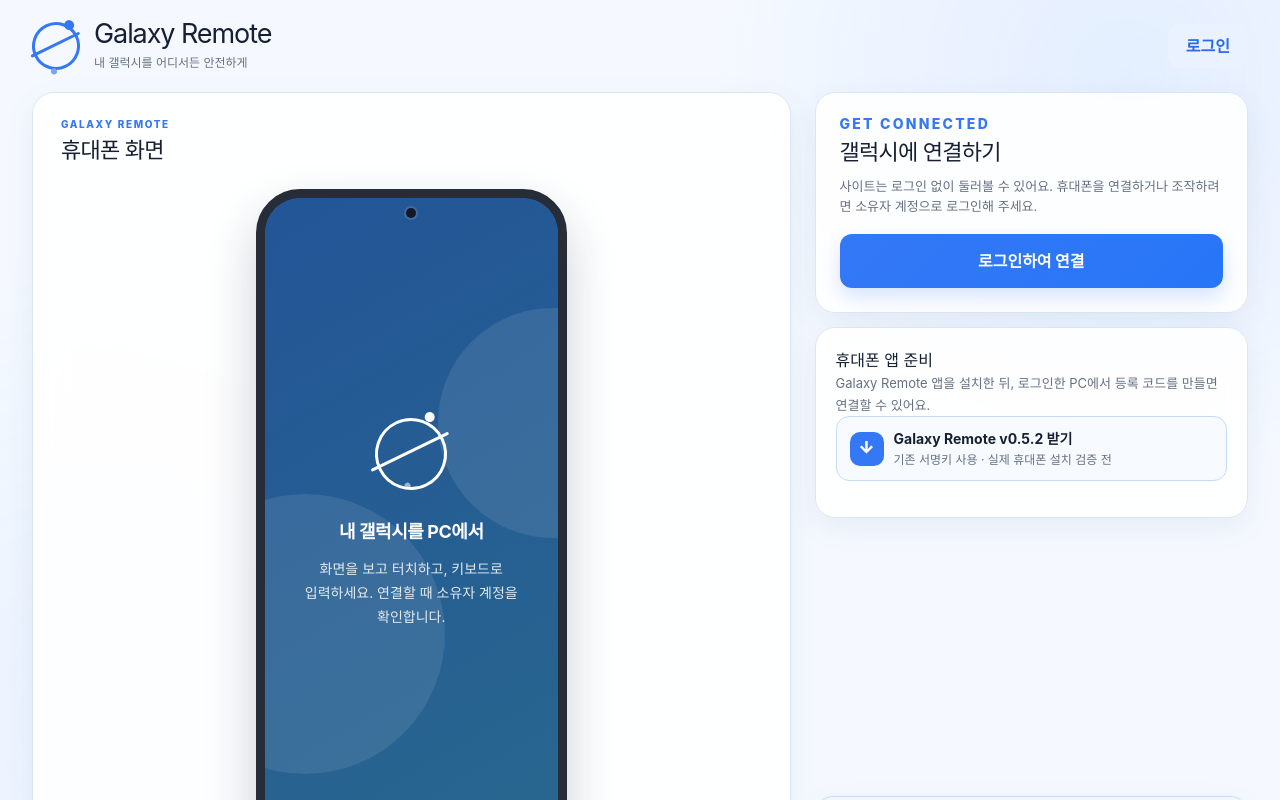
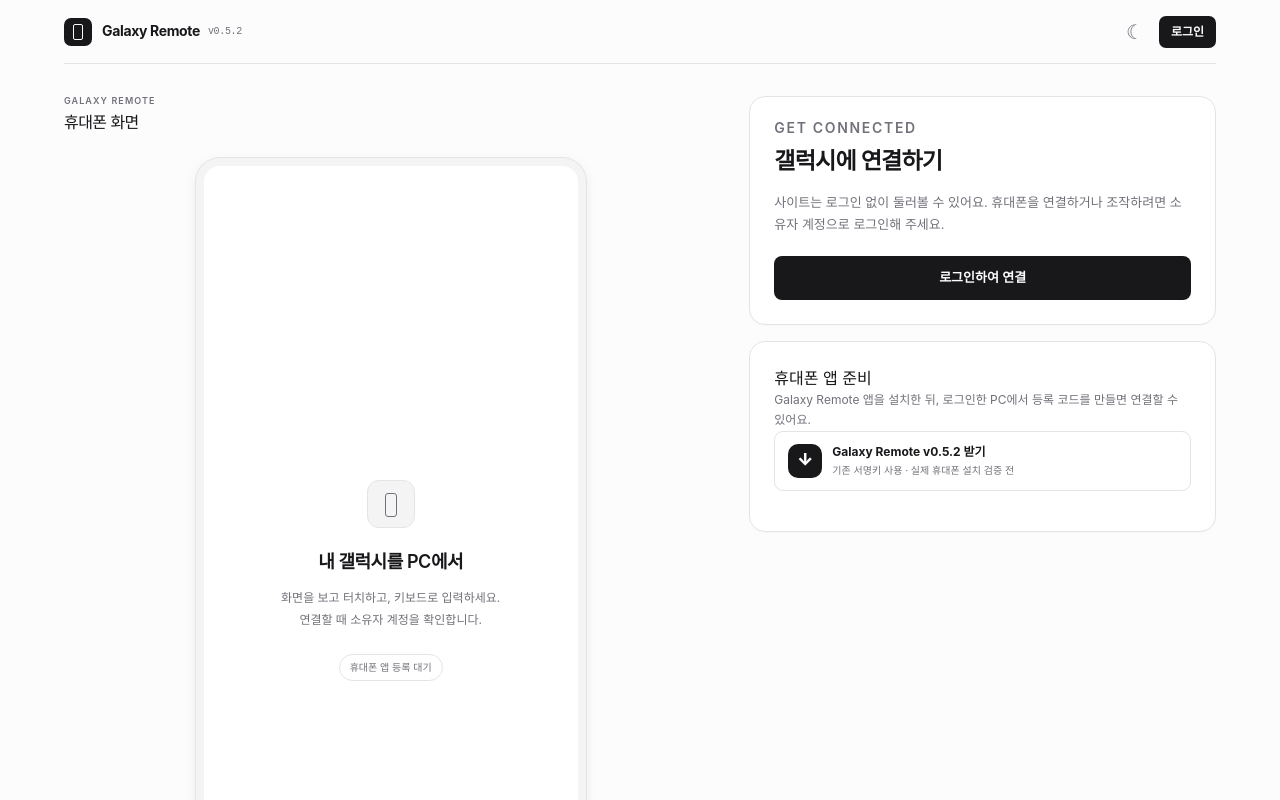
Before and after one commit to pashkite/phone-remote, a Next.js app: page / in a window 1280 px wide. Shown: the top 800 px of the page. Built offline with nearby package versions, Linux system fonts and the light colour scheme.

Commit message:
Apply neutral console design and stabilize drag and connection retries (#6)

```diff
--- /dev/null
+++ b/app/components/theme-toggle.tsx
@@ -0,0 +1,18 @@
+"use client";
+import { useEffect, useState } from "react";
+export default function ThemeToggle() {
+  const [theme, setTheme] = useState("dark");
+  useEffect(() => {
+    let saved: string | null = null;
+    try { saved = localStorage.getItem("gr_pref_theme"); } catch { /* Storage is optional. */ }
+    const initial = saved === "light" || saved === "dark" ? saved : matchMedia("(prefers-color-scheme: dark)").matches ? "dark" : "light";
+    document.documentElement.dataset.theme = initial;
+    setTheme(initial);
+  }, []);
+  return <button className="theme-toggle" type="button" aria-label={theme === "dark" ? "라이트 테마로 변경" : "다크 테마로 변경"} onClick={() => {
+    const next = theme === "dark" ? "light" : "dark";
+    document.documentElement.dataset.theme = next;
+    setTheme(next);
+    try { localStorage.setItem("gr_pref_theme", next); } catch { /* Storage is optional. */ }
+  }}>{theme === "dark" ? "☀" : "☾"}</button>;
+}
--- a/app/globals.css
+++ b/app/globals.css
@@ -316,3 +316,77 @@
 
 .shortcut-lines { display: grid; gap: 8px; margin-top: 12px; line-height: 1.6; }
 .shortcut-lines kbd { padding: 2px 6px; border: 1px solid var(--line); border-radius: 5px; background: var(--surface-soft); font: inherit; font-weight: 650; }
+
+/* Minimal neutral console, matching the supplied reference. */
+:root { color-scheme: dark; --page:#09090b; --surface:#101012; --surface-soft:#18181b; --ink:#fafafa; --muted:#a1a1aa; --line:#27272a; --primary:#fafafa; --primary-dark:#d4d4d8; --blue-soft:#27272a; }
+:root[data-theme="light"] { color-scheme:light; --page:#fcfcfd; --surface:#fff; --surface-soft:#f4f4f5; --ink:#18181b; --muted:#71717a; --line:#e4e4e7; --primary:#18181b; --primary-dark:#3f3f46; --blue-soft:#f4f4f5; }
+body { background:var(--page); }
+.remote-shell { padding:0 24px 48px; }
+.topbar { max-width:1152px; height:64px; border-bottom:1px solid var(--line); gap:16px; }
+.brand-lockup { gap:10px; }
+.brand-lockup h1 { font-size:14px; font-weight:650; letter-spacing:-.025em; display:flex; align-items:center; gap:8px; }
+.version-label { color:var(--muted); font:10px ui-monospace, monospace; font-weight:400; }
+.orbit-mark { width:28px; height:28px; border:0; border-radius:7px; transform:none; background:var(--ink); flex-shrink:0; }
+.orbit-mark::before { inset:6px 9px; height:auto; border:1.5px solid var(--page); border-radius:2px; background:none; }
+.orbit-mark span { display:none; }
+.owner-area { gap:8px; }
+.theme-toggle { width:32px; height:32px; border:0; border-radius:7px; background:transparent; color:var(--muted); font-size:20px; cursor:pointer; }
+.theme-toggle:hover { color:var(--ink); background:var(--surface-soft); }
+.guest-login { padding:7px 12px; border-radius:7px; font-size:12px; background:var(--ink); color:var(--page); }
+.console-grid { max-width:1152px; min-height:0; grid-template-columns:minmax(0,7fr) minmax(0,5fr); gap:32px; margin:32px auto 0; }
+.screen-card { min-height:0; padding:0; background:none; border:0; border-radius:0; box-shadow:none; backdrop-filter:none; }
+.card-heading { gap:12px; }
+.card-heading h2 { font-size:16px; }
+.eyebrow { color:var(--muted); font-size:9px; font-weight:600; letter-spacing:.12em; }
+.screen-stage { min-height:0; padding:24px 0 16px; }
+.phone-view { width:min(390px,100%); min-width:0; border:8px solid var(--surface-soft); border-radius:24px; background:var(--surface); box-shadow:0 0 0 1px var(--line),0 4px 14px #00000012; transition:none; }
+.phone-view.is-landscape { width:100%; border-radius:20px; }
+.phone-view::before { display:none; }
+.phone-view video { background:#000; display:block; }
+.phone-view.is-live,.detached-phone-view.is-live { touch-action:none; user-select:none; cursor:crosshair; }
+.screen-placeholder { padding:28px; background:var(--surface); color:var(--ink); }
+.screen-placeholder::before,.screen-placeholder::after { display:none; }
+.placeholder-orbit { width:48px; height:48px; border:1px solid var(--line); border-radius:12px; background:var(--surface-soft); transform:none; margin-bottom:20px; }
+.placeholder-orbit::before { left:17px; right:17px; top:12px; height:24px; border:1.5px solid var(--muted); border-radius:3px; background:none; }
+.placeholder-orbit span { display:none; }
+.screen-placeholder strong { font-size:18px; font-weight:600; }
+.screen-placeholder p { font-size:12px; line-height:1.8; color:var(--muted); margin:12px 0; }
+.screen-placeholder button { background:var(--ink); color:var(--page); border:0; border-radius:8px; padding:10px 16px; font-size:12px; box-shadow:none; }
+.standby-badge { margin-top:12px; padding:5px 10px; border:1px solid var(--line); border-radius:99px; color:var(--muted); font-size:10px; }
+.control-rail { gap:16px; }
+.control-card,.privacy-note { padding:24px; border-radius:16px; border:1px solid var(--line); background:var(--surface); box-shadow:0 1px 3px #00000005; backdrop-filter:none; }
+.connect-card h2 { font-size:23px; font-weight:600; margin-top:9px; }
+.connect-card > p:not(.eyebrow) { font-size:13px; line-height:1.75; margin:12px 0 20px; }
+.primary-action,.pair-actions .primary-action { height:44px; border-radius:8px; background:var(--ink); color:var(--page); box-shadow:none; font-size:13px; font-weight:600; }
+.primary-action:hover:not(:disabled) { background:var(--primary-dark); transform:none; }
+.primary-action:active:not(:disabled) { transform:none; }
+.screen-help { color:var(--muted); font-size:11px; line-height:1.7; }
+.connection-pill { height:26px; border-radius:6px; margin-left:6px; padding:0 8px; font-size:10px; }
+.connection-pill,.live-badge,.device-row,.quality-select,.viewer-button,.device-select,.display-settings summary,.display-settings-panel,.pc-session button,.icon-button,.quick-grid button,.volume-card button,.modal,.registered-device,.pc-mode-picker button,.pair-code-panel,.android-project-link,.remote-tools,.remote-tools button,.remote-tools input,.remote-tools textarea,.remote-tools select,.remote-tools-tab,.tools-panel { border-color:var(--line); background:var(--surface); color:var(--ink); box-shadow:none; }
+input,select,textarea { color:var(--ink); }
+.quick-grid button:hover:not(:disabled),.viewer-button:hover,.viewer-button[aria-pressed="true"] { border-color:var(--muted); color:var(--ink); background:var(--surface-soft); }
+.device-select,.viewer-button,.quality-select,.display-settings summary { height:34px; min-height:34px; padding:7px 10px; border-radius:7px; font-size:11px; }
+.device-row { margin-top:14px; }
+.icon-button { width:32px; height:32px; border-radius:7px; margin-left:0; }
+.avatar { width:28px; height:28px; font-size:11px; background:var(--ink); color:var(--page); box-shadow:none; }
+.owner-copy strong,.pc-session { font-size:11px; }
+.owner-copy span { font-size:10px; }
+.pc-session button { min-height:30px; padding:0 8px; font-size:11px; }
+.privacy-note { align-items:flex-start; }
+.privacy-note p,.guest-description { font-size:12px; line-height:1.7; }
+.shield { background:var(--surface-soft); color:var(--muted); }
+.shortcut-lines { line-height:2; }
+.shortcut-lines kbd { border:1px solid var(--line); background:var(--surface-soft); color:var(--ink); }
+.android-project-link { border:1px solid var(--line); border-radius:9px; }
+.android-project-link strong { font-size:12px; }
+.android-project-link small { color:var(--muted); font-size:10px; }
+@media(max-width:880px) { .console-grid { grid-template-columns:1fr; max-width:600px; gap:24px; } .phone-view { width:min(360px,100%); } }
+@media(max-width:600px) { .remote-shell { padding:0 16px 32px; } .topbar { height:56px; } .console-grid { margin-top:24px; } .connection-pill { display:none; } .pc-session span,.owner-copy { display:none; } .brand-lockup h1 { font-size:13px; } .version-label { font-size:9px; } .control-card,.privacy-note { padding:20px; } }
+.privacy-note strong { color:var(--ink); }
+.privacy-note p { color:var(--muted); }
+.modal-close,.modal-actions button,.registered-device button,.pc-mode-picker label,.pairing-phone,.pairing-browser { color:var(--ink); border-color:var(--line); background:var(--surface-soft); }
+.pc-mode-picker label.active { color:var(--ink); background:var(--surface-soft); border-color:var(--muted); }
+.android-project-link > span,.modal-note span { color:var(--page); background:var(--ink); }
+.android-project-link:hover { border-color:var(--muted); background:var(--surface-soft); transform:none; }
+.remote-tools details,.file-drop { border-color:var(--line); }
+.file-drop,.remote-tools pre { background:var(--surface-soft); color:var(--ink); }
--- a/app/public-console.tsx
+++ b/app/public-console.tsx
@@ -1,12 +1,14 @@
+import ThemeToggle from "./components/theme-toggle";
+
 export default function PublicConsole({ signInPath }: { signInPath: string }) {
   return (
     <main className="remote-shell">
       <header className="topbar">
         <div className="brand-lockup">
           <div className="orbit-mark" aria-hidden="true"><span /></div>
-          <div><h1>Galaxy Remote</h1><p>내 갤럭시를 어디서든 안전하게</p></div>
+          <div><h1>Galaxy Remote <span className="version-label">v0.5.2</span></h1></div>
         </div>
-        <a className="guest-login" href={signInPath} target="_top">로그인</a>
+        <div className="owner-area"><ThemeToggle /><a className="guest-login" href={signInPath} target="_top">로그인</a></div>
       </header>
       <section className="console-grid" aria-label="Galaxy Remote 시작 화면">
         <article className="screen-card">
@@ -19,6 +21,7 @@
                 <div className="placeholder-orbit" aria-hidden="true"><span /></div>
                 <strong>내 갤럭시를 PC에서</strong>
                 <p>화면을 보고 터치하고, 키보드로 입력하세요. 연결할 때 소유자 계정을 확인합니다.</p>
+                <span className="standby-badge">휴대폰 앱 등록 대기</span>
               </div>
             </div>
           </div>
--- a/app/remote-console.tsx
+++ b/app/remote-console.tsx
@@ -3,6 +3,7 @@
 import { useCallback, useEffect, useEffectEvent, useMemo, useRef, useState } from "react";
 import { createPortal } from "react-dom";
 import { normalizedVideoPoint } from "./remote-geometry";
+import ThemeToggle from "./components/theme-toggle";
 import RemoteTools from "./components/remote-tools";
 import { RemoteClient } from "../lib/remote/client";
 import { Diagnostics } from "../lib/remote/diagnostics";
@@ -134,7 +135,8 @@
   const textBufferRef = useRef("");
   const remoteCandidateIdsRef = useRef(new Set<string>());
   const previousStatsRef = useRef<{ bytes: number; at: number } | null>(null);
-  const pointerStartRef = useRef<{ x: number; y: number; at: number } | null>(null);
+  const pointerStartRef = useRef<{ x: number; y: number; at: number; pointerId: number; target: HTMLDivElement; clientX: number; clientY: number; moved: boolean } | null>(null);
+  const connectionStartingRef = useRef(false);
   const composingRef = useRef(false);
   const reconnectTimerRef = useRef<number | null>(null);
   const reconnectAttemptsRef = useRef(0);
@@ -285,6 +287,9 @@
       reconnectAttemptsRef.current = 0;
     }
     stopTimers();
+    const pointer = pointerStartRef.current;
+    pointerStartRef.current = null;
+    if (pointer?.target.hasPointerCapture(pointer.pointerId)) pointer.target.releasePointerCapture(pointer.pointerId);
     toolsRef.current?.close();
     toolsRef.current = null;
     setToolsClient(null);
@@ -555,6 +560,9 @@
   }
 
   async function beginConnection() {
+    if (connectionStartingRef.current) return;
+    connectionStartingRef.current = true;
+    try {
       if (!selectedDevice) {
         openPairing();
         return;
@@ -695,11 +703,12 @@
         let polling = false;
         let lastState = "";
         const pollAnswer = async () => {
-        if (polling) return;
+          if (polling || sessionIdRef.current !== sessionId) return;
           polling = true;
           attempts += 1;
           try {
             const response = await fetch(`/api/sessions/${sessionId}`, { cache: "no-store" });
+            if (sessionIdRef.current !== sessionId) return;
             if (!response.ok) throw new Error(await responseError(response, "연결 요청을 확인하지 못했습니다."));
             const payload = (await response.json()) as {
               session?: { state: string; answerType: string | null; answerSdp: string | null };
@@ -746,6 +755,7 @@
               throw new Error("휴대폰 응답 시간이 초과되었습니다.");
             }
           } catch (error) {
+            if (sessionIdRef.current !== sessionId) return;
             if (answerPollRef.current) window.clearInterval(answerPollRef.current);
             answerPollRef.current = null;
             setConnectionError(error instanceof Error ? error.message : "연결하지 못했습니다.");
@@ -760,6 +770,8 @@
         setConnectionError(error instanceof Error ? error.message : "연결을 시작하지 못했습니다.");
         await closeConnection();
       }
+
+    } finally { connectionStartingRef.current = false; }
   }
 
   function queueReconnect(reason: string) {
@@ -915,41 +927,42 @@
     );
   }
 
-  function sendPointerGesture(start: { x: number; y: number; at: number }, end: { x: number; y: number }, endedAt: number) {
-    const distance = Math.hypot(end.x - start.x, end.y - start.y);
-    const durationMs = Math.min(1_200, Math.max(60, endedAt - start.at));
-    if (distance < 0.018) {
-      sendPayload(durationMs >= 520
-        ? { type: "longPress", x: end.x, y: end.y, durationMs }
-        : { type: "tap", x: end.x, y: end.y });
-    } else {
-      sendPayload({ type: "swipe", fromX: start.x, fromY: start.y, toX: end.x, toY: end.y, durationMs: Math.max(120, durationMs) });
-    }
+  function onPointerDown(event: React.PointerEvent<HTMLDivElement>, targetVideo?: HTMLVideoElement | null) {
+    if (!connected || !event.isPrimary || event.button !== 0 || pointerStartRef.current) return;
+    const point = normalizedPointer(event, targetVideo);
+    if (!point.inside) return;
+    event.preventDefault();
+    event.currentTarget.setPointerCapture(event.pointerId);
+    pointerStartRef.current = { ...point, at: event.timeStamp, pointerId: event.pointerId,
+      target: event.currentTarget, clientX: event.clientX, clientY: event.clientY, moved: false };
   }
 
-  function onPointerDown(event: React.PointerEvent<HTMLDivElement>) {
-    if (!connected) return;
-    event.currentTarget.setPointerCapture(event.pointerId);
-    const point = normalizedPointer(event);
-    if (!point.inside) return;
-    pointerStartRef.current = { ...point, at: event.timeStamp };
+  function onPointerMove(event: React.PointerEvent<HTMLDivElement>) {
+    const start = pointerStartRef.current;
+    if (!start || start.pointerId !== event.pointerId || start.target !== event.currentTarget) return;
+    if (Math.hypot(event.clientX - start.clientX, event.clientY - start.clientY) >= 6) start.moved = true;
   }
 
-  function onPointerUp(event: React.PointerEvent<HTMLDivElement>) {
-    if (!connected || !pointerStartRef.current) return;
+  function onPointerUp(event: React.PointerEvent<HTMLDivElement>, targetVideo?: HTMLVideoElement | null) {
     const start = pointerStartRef.current;
-    const end = normalizedPointer(event);
+    if (!start || start.pointerId !== event.pointerId || start.target !== event.currentTarget) return;
     pointerStartRef.current = null;
-    if (!end.inside) return;
-    sendPointerGesture(start, end, event.timeStamp);
-    keyboardRef.current?.focus({ preventScroll: true });
+    if (event.currentTarget.hasPointerCapture(event.pointerId)) event.currentTarget.releasePointerCapture(event.pointerId);
+    if (!connected) return;
+    const end = normalizedPointer(event, targetVideo);
+    const moved = start.moved || Math.hypot(event.clientX - start.clientX, event.clientY - start.clientY) >= 6;
+    const durationMs = Math.min(1200, Math.max(60, event.timeStamp - start.at));
+    // Clamp releases outside the image to its edge instead of dropping the drag.
+    if (moved) sendPayload({ type: "swipe", fromX: start.x, fromY: start.y, toX: end.x, toY: end.y, durationMs: Math.min(400, durationMs) });
+    else sendPayload(durationMs >= 520 ? { type: "longPress", x: start.x, y: start.y, durationMs } : { type: "tap", x: start.x, y: start.y });
+    (targetVideo ? detachedKeyboardRef : keyboardRef).current?.focus({ preventScroll: true });
   }
 
   function onPointerCancel(event: React.PointerEvent<HTMLDivElement>) {
+    const start = pointerStartRef.current;
+    if (start?.pointerId !== event.pointerId || start.target !== event.currentTarget) return;
     pointerStartRef.current = null;
-    if (event.currentTarget.hasPointerCapture(event.pointerId)) {
-      event.currentTarget.releasePointerCapture(event.pointerId);
-    }
+    if (event.currentTarget.hasPointerCapture(event.pointerId)) event.currentTarget.releasePointerCapture(event.pointerId);
   }
 
   function sendViewportSwipe(direction: "up" | "down" | "left" | "right") {
@@ -1046,10 +1059,11 @@
       <header className="topbar">
         <div className="brand-lockup">
           <div className="orbit-mark" aria-hidden="true"><span /></div>
-          <div><h1>Galaxy Remote</h1><p>내 갤럭시를 어디서든 안전하게</p></div>
+          <div><h1>Galaxy Remote <span className="version-label">v0.5.2</span></h1></div>
           <span className={`connection-pill ${connection}`}><span className="status-dot" />{connected ? "연결됨" : connection === "reconnecting" ? "재연결 중" : waiting ? "승인 대기" : "연결 준비"}</span>
         </div>
         <div className="owner-area">
+          <ThemeToggle />
           <div className="pc-session"><span>{pcMode === "public" ? "공용 PC 사용 중" : "개인 PC"}</span><button type="button" onClick={() => void endPublicSession()}>사용 종료</button></div>
           <div className="avatar" aria-hidden="true">{initials}</div>
           <div className="owner-copy"><strong>{displayName}</strong><span>{email ? "Owner" : "소유자 전용"}</span></div>
@@ -1115,8 +1129,9 @@
               tabIndex={connected ? 0 : -1}
               role="application"
               aria-label="연결된 휴대폰 원격 화면"
-              onPointerDown={onPointerDown}
-              onPointerUp={onPointerUp}
+              onPointerDown={(event) => onPointerDown(event)}
+              onPointerMove={onPointerMove}
+              onPointerUp={(event) => onPointerUp(event)}
               onPointerCancel={onPointerCancel}
               onWheel={onRemoteWheel}
               onKeyDown={onPhoneKeyDown}
@@ -1146,7 +1161,7 @@
                   <div className="placeholder-orbit" aria-hidden="true"><span /></div>
                   <strong>{waiting ? "휴대폰 응답을 기다리는 중" : selectedDevice ? "휴대폰이 아직 연결되지 않았어요" : "아직 등록된 휴대폰이 없어요"}</strong>
                   <p>{waiting ? "휴대폰 알림을 확인해 주세요. 자동 연결 준비 상태라면 바로 연결됩니다." : selectedDevice ? "휴대폰의 연결 요청 알림을 켜두면 여기서 바로 요청할 수 있어요." : "전용 앱으로 기기를 등록하면 이곳에서 바로 보고 조작할 수 있어요."}</p>
-                  <button type="button" onClick={selectedDevice ? beginConnection : openPairing}>{selectedDevice ? "연결 시작" : "기기 등록하기"}</button>
+                  <button type="button" onClick={() => { if (selectedDevice) void beginConnection(); else openPairing(); }}>{selectedDevice ? "연결 시작" : "기기 등록하기"}</button>
                 </div>
               )}
             </div>
@@ -1161,22 +1176,9 @@
               tabIndex={connected ? 0 : -1}
               role="application"
               aria-label="분리된 휴대폰 원격 화면"
-              onPointerDown={(event) => {
-                if (!connected) return;
-                event.currentTarget.setPointerCapture(event.pointerId);
-                const point = normalizedPointer(event, detachedVideoRef.current);
-                if (!point.inside) return;
-                pointerStartRef.current = { ...point, at: event.timeStamp };
-              }}
-              onPointerUp={(event) => {
-                if (!connected || !pointerStartRef.current) return;
-                const start = pointerStartRef.current;
-                const end = normalizedPointer(event, detachedVideoRef.current);
-                pointerStartRef.current = null;
-                if (!end.inside) return;
-                sendPointerGesture(start, end, event.timeStamp);
-                detachedKeyboardRef.current?.focus({ preventScroll: true });
-              }}
+              onPointerDown={(event) => onPointerDown(event, detachedVideoRef.current)}
+              onPointerMove={onPointerMove}
+              onPointerUp={(event) => onPointerUp(event, detachedVideoRef.current)}
               onPointerCancel={onPointerCancel}
               onWheel={onRemoteWheel}
               onKeyDown={(event) => { handleDirectionKey(event); }}
@@ -1218,8 +1220,8 @@
           <section className="control-card connect-card">
             <p className="eyebrow">REMOTE CONTROL</p><h2>원격 제어</h2>
             <p>{connectionError ?? connectionHint ?? (waiting ? "휴대폰 응답을 기다리고 있어요." : connected ? "암호화된 연결을 사용하고 있어요." : selectedDevice ? "자동 연결 준비 상태이면 바로 연결됩니다. 그 외에는 휴대폰에서 승인해 주세요." : "먼저 휴대폰을 등록해 주세요.")}</p>
-            <button className="primary-action" type="button" onClick={selectedDevice ? beginConnection : openPairing} disabled={waiting || connection === "reconnecting"}>
-              {waiting || connection === "reconnecting" ? <><span className="spinner" /> {connection === "reconnecting" ? "재연결 중" : "연결하는 중"}</> : connected ? "연결 새로고침" : selectedDevice ? (connectionError ? "재연결" : "연결 시작") : "기기 등록"}
+            <button className="primary-action" type="button" onClick={() => { if (selectedDevice) void beginConnection(); else openPairing(); }} aria-busy={waiting || connection === "reconnecting"}>
+              {waiting || connection === "reconnecting" ? <><span className="spinner" /> {connection === "reconnecting" ? "재연결 중 · 다시 시도" : "승인 대기 · 다시 시도"}</> : connected ? "연결 새로고침" : selectedDevice ? (connectionError ? "재연결" : "연결 시작") : "기기 등록"}
             </button>
             <div className="device-row">
               <span className={`status-dot ${selectedDevice?.online ? "online" : ""}`} /><strong>{selectedDevice?.name ?? "등록된 기기 없음"}</strong>
```
Also changed, not shown: 1 other file (tests, documents, lock files or other folders). Lines whose indentation alone changed are shown as unchanged.
